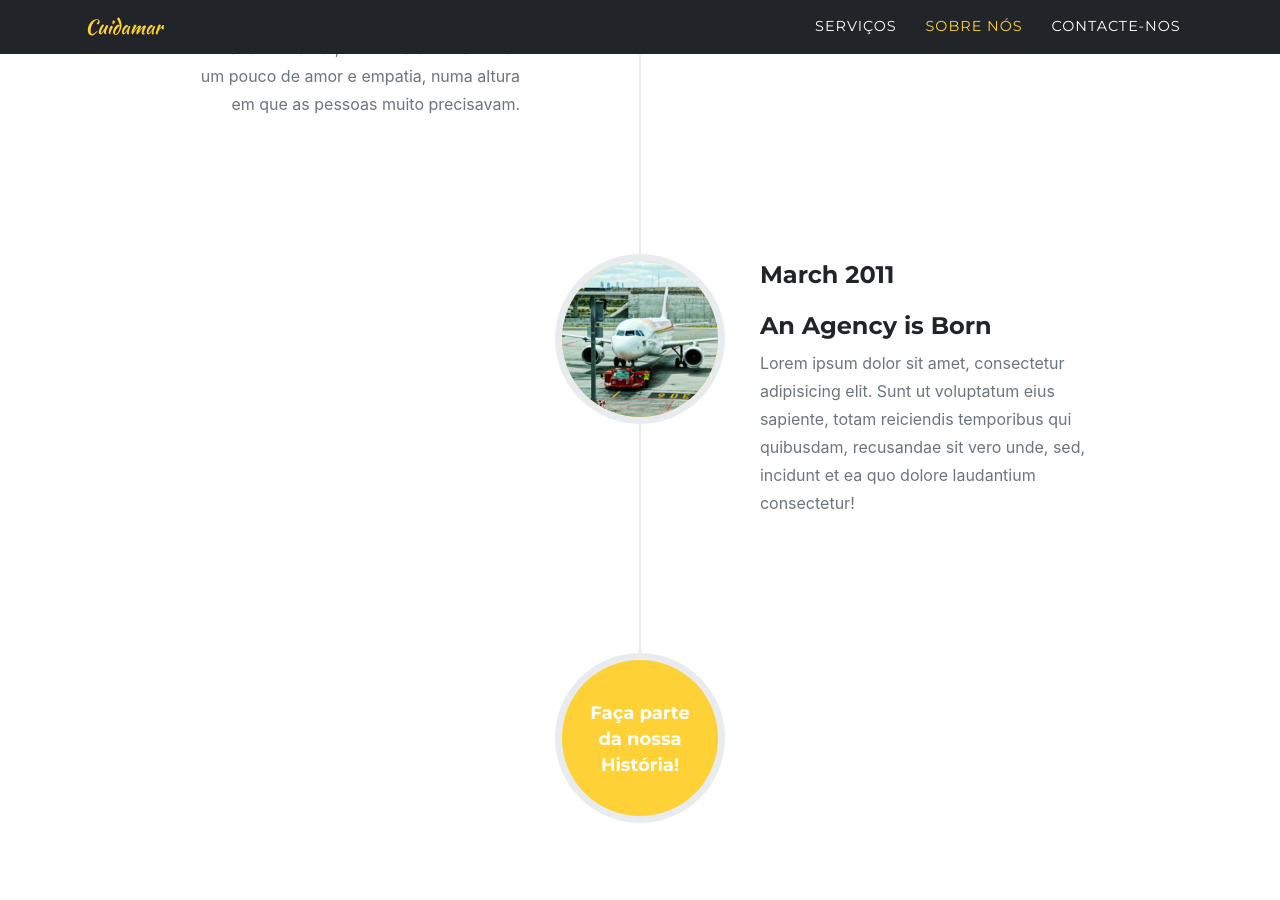
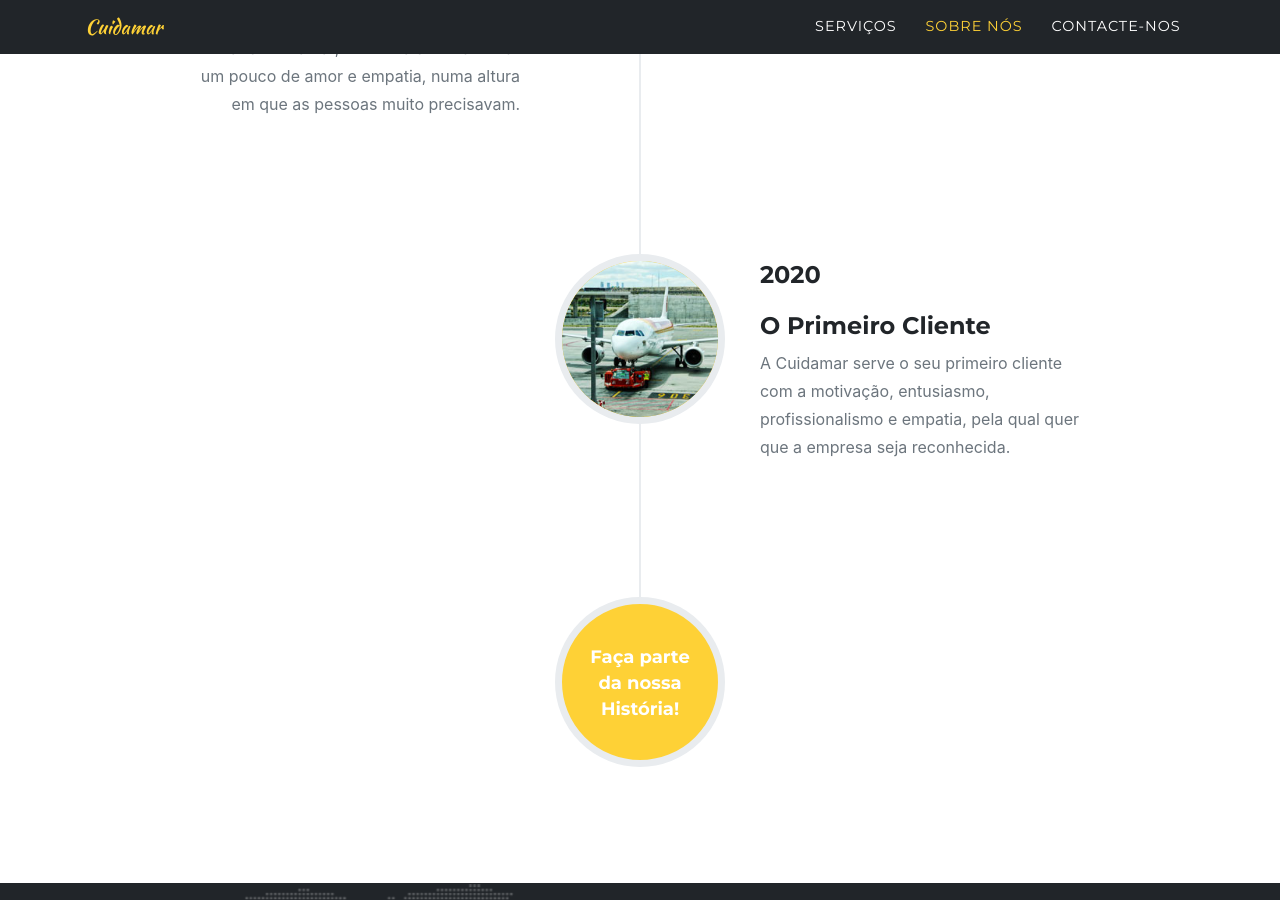
Before and after one commit to Cuidamar/cuidamar.github.io, a Jekyll site: the page built from index.md, in a window 1280 px wide and 900 px high, scrolled down 2723 px. Built offline with Jekyll 4.4.1, drawn with Linux system fonts in a browser that asks for light colours; some web fonts are replaced.

Commit message:
the first clients

```diff
--- a/_data/sitetext.yml
+++ b/_data/sitetext.yml
@@ -28,9 +28,9 @@ timeline:
         image: assets/img/timeline/1.jpg
         alt:
         align: left
-      - title: "An Agency is Born"
-        year: "March 2011"
-        desc: "Lorem ipsum dolor sit amet, consectetur adipisicing elit. Sunt ut voluptatum eius sapiente, totam reiciendis temporibus qui quibusdam, recusandae sit vero unde, sed, incidunt et ea quo dolore laudantium consectetur!"
+      - title: "O Primeiro Cliente"
+        year: "2020"
+        desc: "A Cuidamar serve o seu primeiro cliente com a motivação, entusiasmo, profissionalismo e empatia, pela qual quer que a empresa seja reconhecida."
         image: assets/img/timeline/2.jpg
         alt:
         align: right
```
Also changed, not shown: _portfolio/health_care.md (line endings or trailing spaces).
